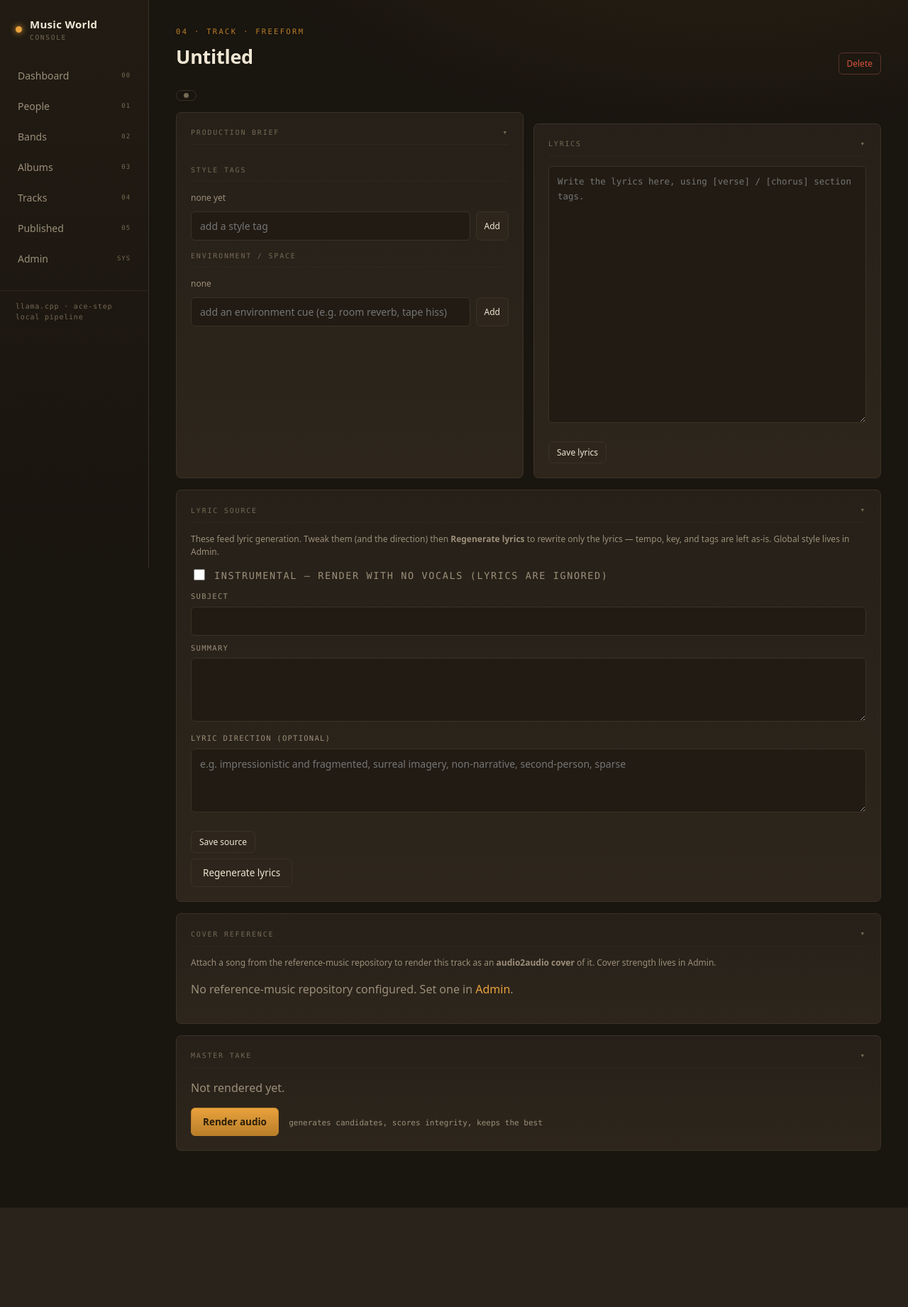
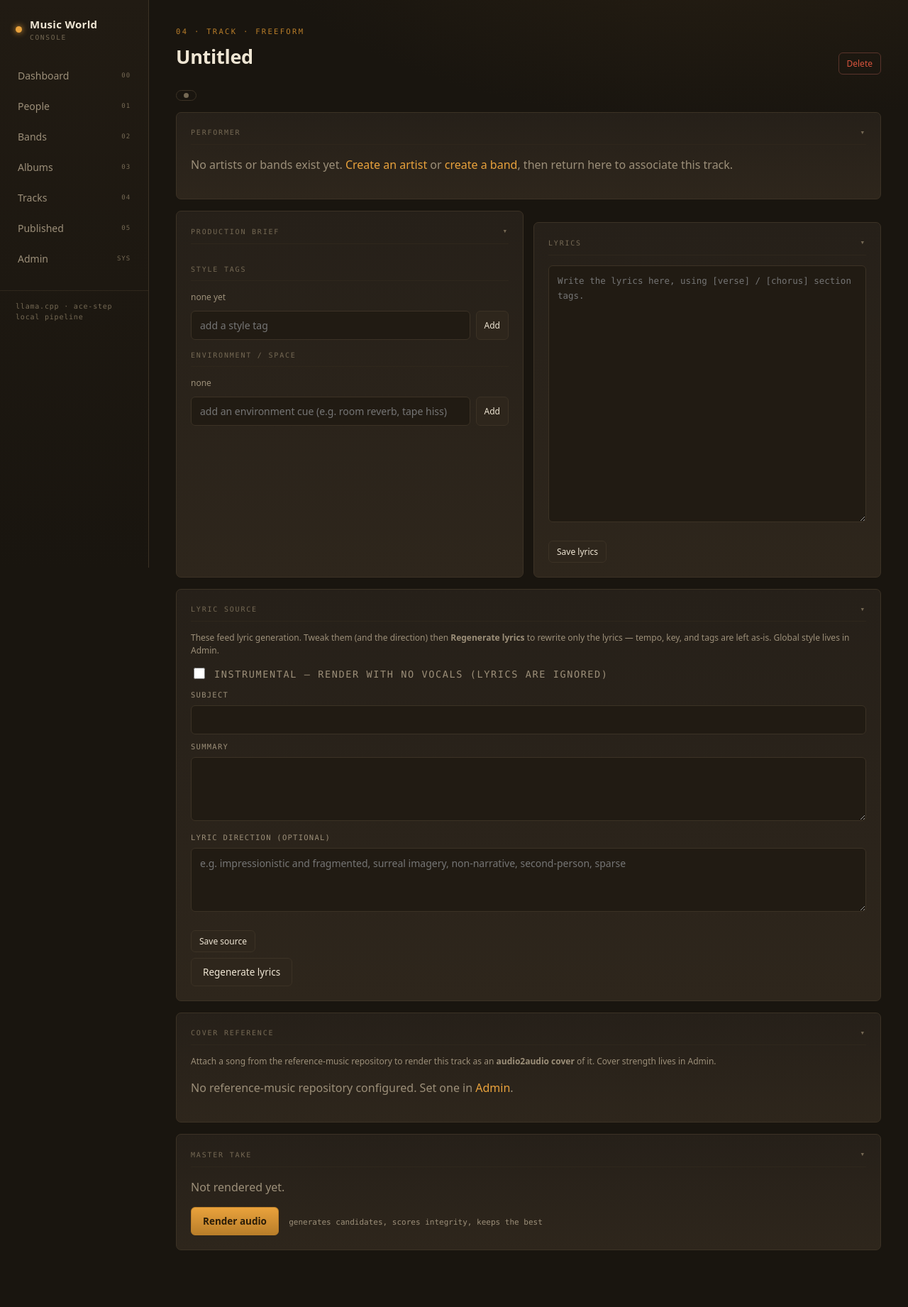
Before and after one commit to bprochazka-bit/TowerWreckerds, a Flask app: template templates/tracks/detail.html in a window 1280 px wide. Shown: the whole page at 71% size. Before the commit the page ends 1702 px from the top, so only its background shows below. Run offline with Flask 3, Linux system fonts and the light colour scheme; the template is opened without the code that fills it, so the values that code supplies are empty.

Commit message:
Associate a standalone track with a performer (work backwards)
Freeform tracks have no performer link (association flows through a release).
Add a Performer panel on release-less tracks: pick an artist/band (with links
to create one) and /tracks/<id>/assign wraps the track in a release (single by
default) owned by them. It then shows under the performer's releases, and their
influences/lead vocal apply on render.

https://claude.ai/code/session_01JCH7vLLukWZwf1vTWCpS6g

```diff
--- a/templates/tracks/detail.html
+++ b/templates/tracks/detail.html
@@ -21,6 +21,48 @@
   {% if track.instrumental %}<span class="pill briefed">instrumental</span>{% endif %}
   {% if track.reference_audio %}<span class="mono muted">cover of {{ track.reference_audio }}</span>{% endif %}
 </div>
+
+{% if not release %}
+<div class="panel" style="margin-top:16px">
+  <div class="strip-label">Performer</div>
+  {% if assign_artists or assign_bands %}
+  <p class="muted" style="font-size:12px">This track isn't associated with anyone
+    yet. Pick an artist or band — that creates a release for them containing this
+    track, and the performer's influences and lead vocal then apply on render.</p>
+  <form method="post" action="{{ url_for('tracks.assign', track_id=track.id) }}">
+    <label>Associate with</label>
+    <select name="owner" required>
+      <option value="">— choose a performer —</option>
+      {% if assign_bands %}<optgroup label="Bands">
+        {% for b in assign_bands %}<option value="band:{{ b.id }}">{{ b.name }}</option>{% endfor %}
+      </optgroup>{% endif %}
+      {% if assign_artists %}<optgroup label="Solo artists">
+        {% for a in assign_artists %}<option value="artist:{{ a.id }}">{{ a.name }}</option>{% endfor %}
+      </optgroup>{% endif %}
+    </select>
+    <div class="field-row" style="margin-top:10px">
+      <div><label>Release title</label>
+        <input type="text" name="title" value="{{ track.title or '' }}"></div>
+      <div><label>As</label>
+        <select name="type">
+          <option value="single">single</option>
+          <option value="ep">EP</option>
+          <option value="album">album</option>
+        </select></div>
+    </div>
+    <div class="btn-row"><button class="btn" type="submit">Associate</button></div>
+  </form>
+  <p class="muted" style="font-size:12px;margin-top:10px">Need to make one first?
+    <a href="{{ url_for('artists.new_artist') }}">Create an artist</a> ·
+    <a href="{{ url_for('bands.new_band') }}">Create a band</a></p>
+  {% else %}
+  <p class="muted">No artists or bands exist yet.
+    <a href="{{ url_for('artists.new_artist') }}">Create an artist</a> or
+    <a href="{{ url_for('bands.new_band') }}">create a band</a>, then return here to
+    associate this track.</p>
+  {% endif %}
+</div>
+{% endif %}
 
 <div class="grid cols-2" style="margin-top:16px">
   <div class="panel">
```
Also changed, not shown: blueprints/tracks.py (+36 -2 lines), README.md.
